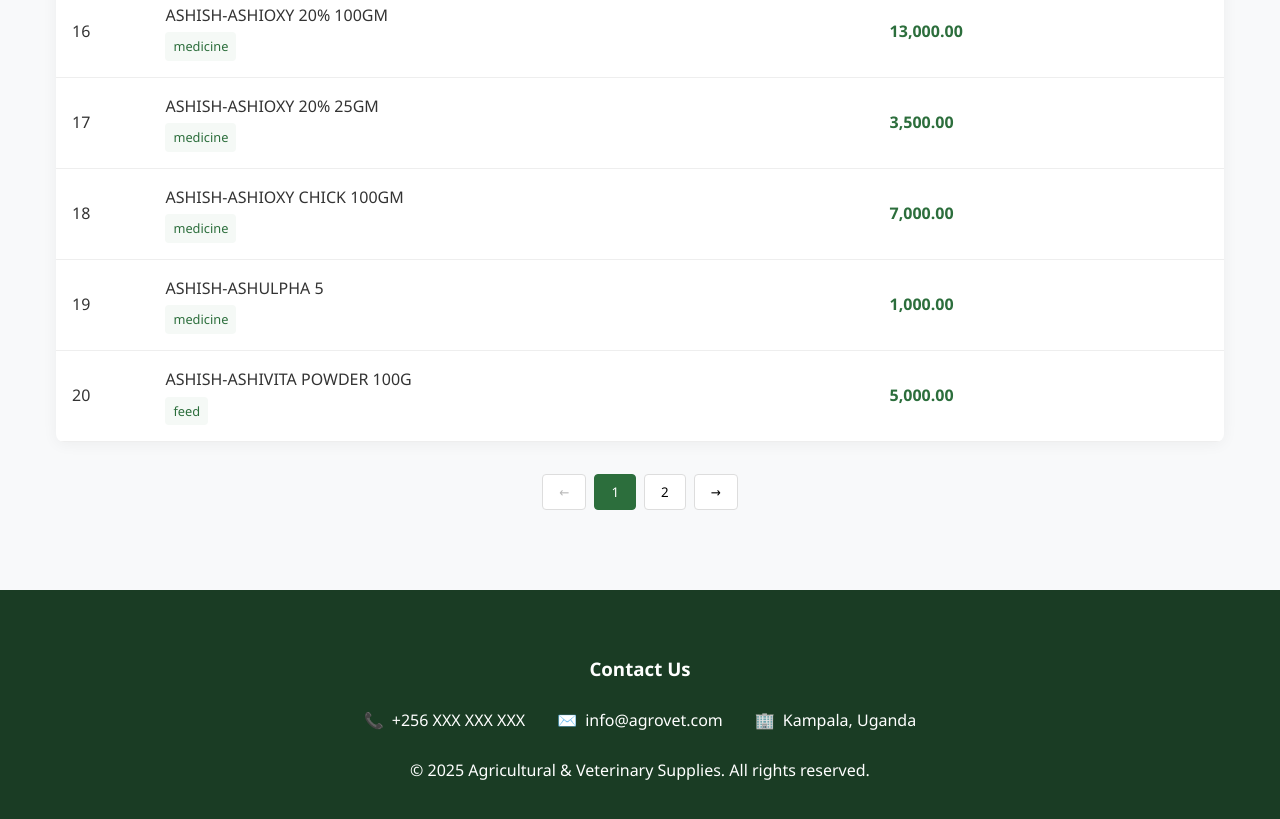
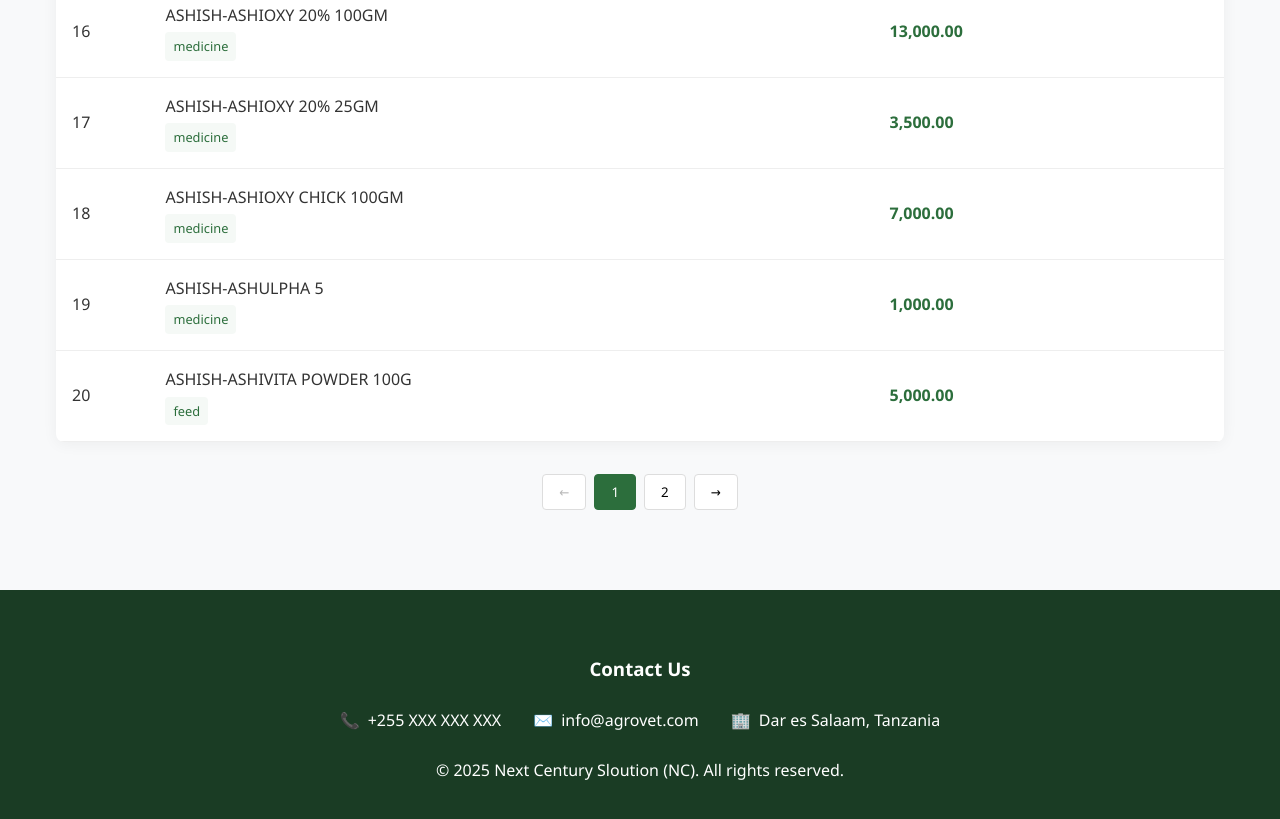
Before and after one commit to ncsolution25/Dodoki_Price_list, a plain HTML site: page index.html in a window 1280 px wide. Shown: the part 1954-2773 px from the top of the page. Drawn offline with Linux system fonts and the light colour scheme.

Commit message:
Update index.html

```diff
--- a/index.html
+++ b/index.html
@@ -295,7 +295,7 @@
             <div class="contact-info">
                 <div class="contact-item">
                     <span>📞</span>
-                    <span>+256 XXX XXX XXX</span>
+                    <span>+255 XXX XXX XXX</span>
                 </div>
                 <div class="contact-item">
                     <span>✉️</span>
@@ -303,10 +303,10 @@
                 </div>
                 <div class="contact-item">
                     <span>🏢</span>
-                    <span>Kampala, Uganda</span>
+                    <span>Dar es Salaam, Tanzania</span>
                 </div>
             </div>
-            <p>© 2025 Agricultural & Veterinary Supplies. All rights reserved.</p>
+            <p>© 2025 Next Century Sloution (NC). All rights reserved.</p>
         </div>
     </footer>
 
```
